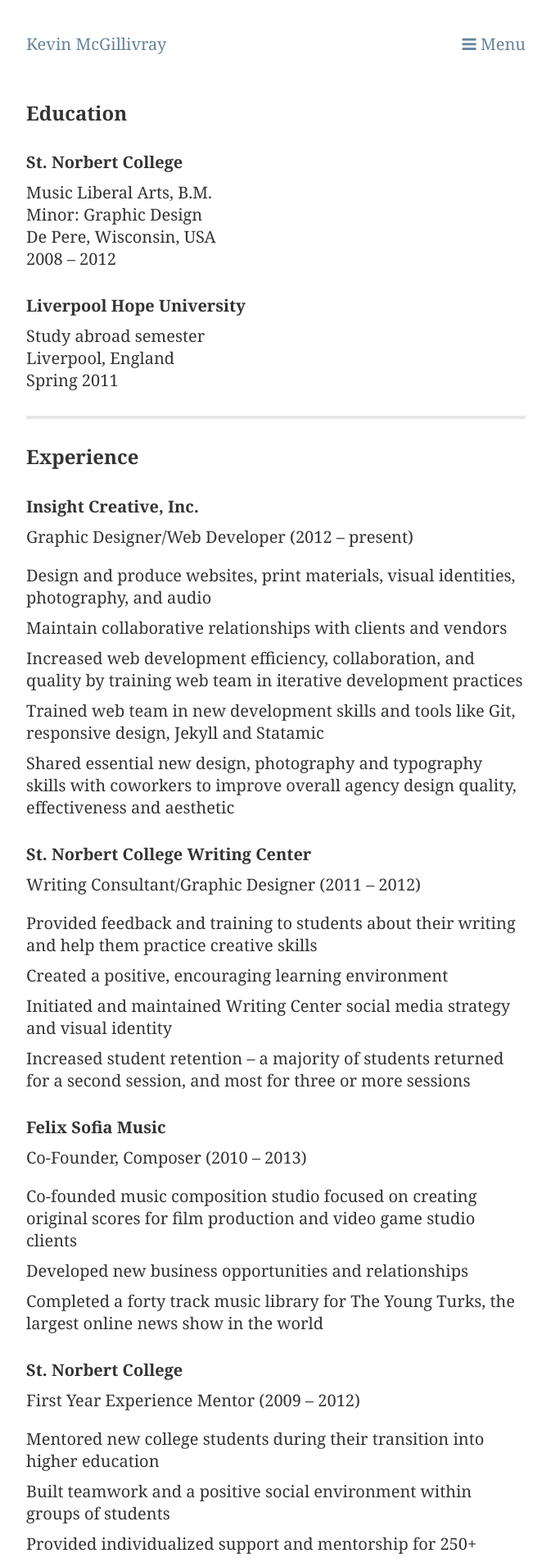
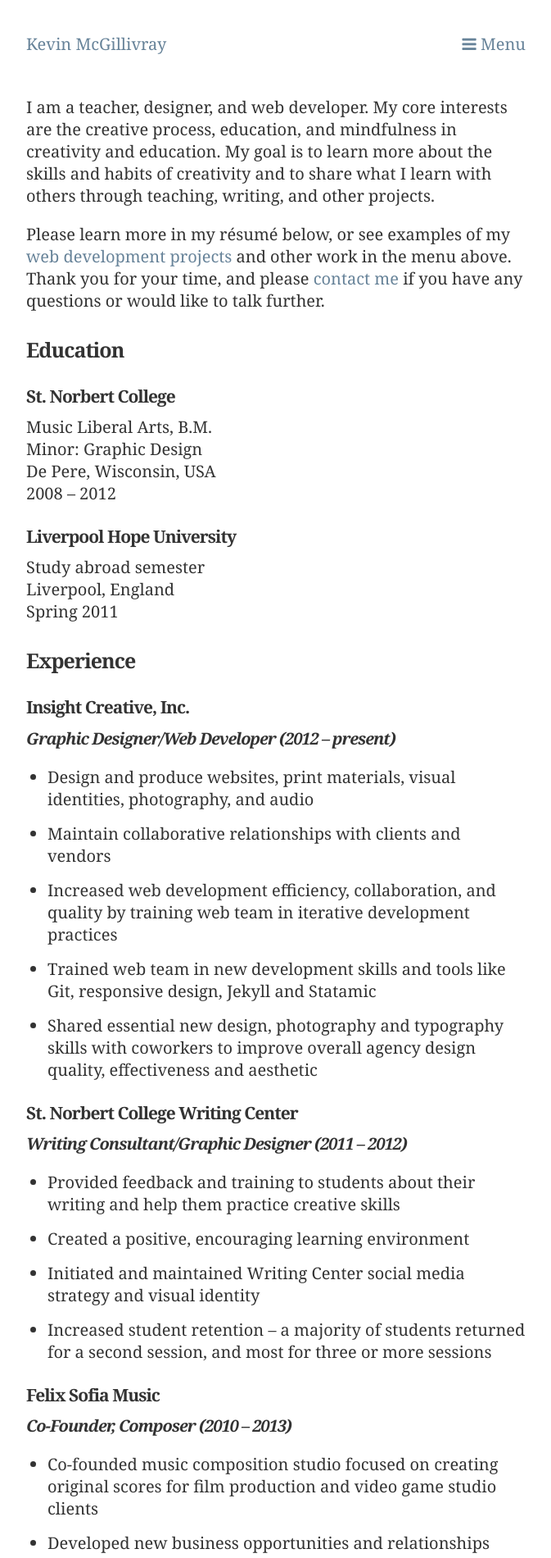
Before and after one commit to kmcgillivray/kmcgillivray.github.io, a Jekyll site: the page built from resume/index.md, in a window 1280 px wide. Shown: the top 1900 px of the page at 82% size, without its empty margins (303-976 px from the left). Built offline with Jekyll 4.4.1, drawn with Linux system fonts in a browser that asks for light colours; nearby versions of some CDN libraries; some of the changed text lies outside the part shown.

Commit message:
Update resume. Refine typography styles.

```diff
--- a/_includes/navigation.html
+++ b/_includes/navigation.html
@@ -1,14 +1,13 @@
-		<header>
+		<header class="nav">
 
-      <div class="nav nav-header">
+      <div class="nav-header">
         <a href="/">Kevin McGillivray</a>
         <div class="menu-toggle nav-right">
-          <i class="menu-button fa fa-bars"></i>
-          Menu
+          <i class="menu-button fa fa-bars"></i> Menu
         </div>
       </div>
 
-			<nav class="nav nav-menu">
+			<nav class="nav-menu">
 				<ul>
           <li>
             <a href="/">Home</a>
--- a/_layouts/default.html
+++ b/_layouts/default.html
@@ -1,4 +1,4 @@
-{% include header.html %}
+{% include head.html %}
 
 		<div class="container">
 
--- a/css/main.css
+++ b/css/main.css
@@ -59,13 +59,19 @@
   margin-top: 1.5rem;
   margin-bottom: .5rem;
   font-size: 1rem;
+  letter-spacing: -1px;
 }
 h1 {
-  margin-top: 0px;
-  font-size: 1.2rem;
+  font-size: 1.25rem;
 }
 h2 {
-  font-size: 1rem;
+  margin-top: 1.25rem;
+  font-size: 1.05rem;
+}
+h4 {
+  margin-top: 0;
+  margin-bottom: .5rem;
+  font-style: italic;
 }
 p {
 	margin-top: 0;
@@ -86,12 +92,11 @@
 	margin-bottom: 30px;
 }
 ul {
-  list-style-type: none;
-  padding-left: 0px;
+  padding-left: 26px;
 }
 ol li,
 ul li {
-	margin-bottom: 10px;
+	margin-bottom: .75rem;
 }
 blockquote {
   border-left: none;
@@ -120,19 +125,11 @@
  * Navigation
  */
 
+.nav {
+  margin-bottom: 50px;
+}
 .nav-header {
-  margin-bottom: 55px;
-	color: #678399;
-}
-.nav ul {
-	list-style: none;
-	padding-left: 0;
-  margin-bottom: 0px;
-  margin-top: 0px;
-}
-.nav ul li {
-  display: inline-block;
-  margin-right: 20px;
+  color: #678399;
 }
 .nav-right {
   float: right;
@@ -142,7 +139,18 @@
 }
 .nav-menu {
   display: none;
-  height: 75px;
+  margin-top: 30px;
+}
+.nav-menu ul {
+	list-style: none;
+	padding-left: 0;
+  margin-bottom: 0px;
+  margin-top: 0px;
+}
+.nav-menu ul li {
+  display: inline-block;
+  margin-right: 20px;
+  margin-bottom: 0px;
 }
 
 /*
--- a/js/scripts.js
+++ b/js/scripts.js
@@ -1,6 +1,6 @@
 var main = function() {
   $('.menu-toggle').click(function() {
-    $('.nav-menu').slideToggle();
+    $('.nav-menu').slideToggle(300);
     $('.menu-button').toggleClass('fa-bars').toggleClass('fa-times');
   });
 }
--- a/resume/index.md
+++ b/resume/index.md
@@ -1,7 +1,11 @@
 ---
 layout: default
-title: Resume
+title: Résumé
 ---
+
+I am a teacher, designer, and web developer. My core interests are the creative process, education, and mindfulness in creativity and education. My goal is to learn more about the skills and habits of creativity and to share what I learn with others through teaching, writing, and other projects.
+
+Please learn more in my résumé below, or see examples of my [web development projects](/projects) and other work in the menu above. Thank you for your time, and please [contact me](#contact) if you have any questions or would like to talk further.
 
 # Education
 
@@ -18,13 +22,11 @@
 Liverpool, England
 Spring 2011
 
----
-
 # Experience
 
 ## Insight Creative, Inc.
 
-Graphic Designer/Web Developer (2012 – present)
+#### Graphic Designer/Web Developer (2012 – present)
 
 * Design and produce websites, print materials, visual identities, photography, and audio
 * Maintain collaborative relationships with clients and vendors
@@ -34,7 +36,7 @@
 
 ## St. Norbert College Writing Center
 
-Writing Consultant/Graphic Designer (2011 – 2012)
+#### Writing Consultant/Graphic Designer (2011 – 2012)
 
 * Provided feedback and training to students about their writing and help them practice creative skills
 * Created a positive, encouraging learning environment
@@ -43,7 +45,7 @@
 
 ## Felix Sofia Music
 
-Co-Founder, Composer (2010 – 2013)
+#### Co-Founder, Composer (2010 – 2013)
 
 * Co-founded music composition studio focused on creating original scores for film production and video game studio clients
 * Developed new business opportunities and relationships
@@ -51,7 +53,7 @@
 
 ## St. Norbert College
 
-First Year Experience Mentor (2009 – 2012)
+#### First Year Experience Mentor (2009 – 2012)
 
 * Mentored new college students during their transition into higher education
 * Built teamwork and a positive social environment within groups of students
@@ -59,11 +61,11 @@
 
 ## Piano Teacher
 
-Self-employed (2007 - present)
+#### Self-employed (2007 - present)
 
 * Introduced students to piano performance, music composition, music theory, and music history
-
----
+* Developed original exercises and curriculum highlighting specific skills and creative habits
+* Transitioned students from beginner to intermediate to advanced abilities
 
 # Software Skills
 
@@ -72,8 +74,8 @@
 * HTML/CSS
 * JavaScript
 * Git
+* Bootstrap
 * Content management systems (Wordpress, Jekyll, Statamic, Kirby)
-* Bootstrap
 
 ## Graphic Design
 
@@ -86,10 +88,12 @@
 
 * Logic Pro
 
----
-
 # Contact
 
-* [<i class="fa fa-envelope"></i> E-mail](mailto:kevin.mcgillivray@me.com)
-* [<i class="fa fa-twitter"></i> Twitter](http://twitter.com/kev_mcg)
-* [<i class="fa fa-github-alt"></i> GitHub](http://github.com/kmcgillivray)
+Thank you for stopping by to take a look at my résumé. Please contact me if you have any questions or would like to talk further.
+
+[<i class="fa fa-envelope"></i> E-mail](mailto:kevin.mcgillivray@me.com)
+
+[<i class="fa fa-twitter"></i> Twitter](http://twitter.com/kev_mcg)
+
+[<i class="fa fa-github-alt"></i> GitHub](http://github.com/kmcgillivray)
```
Also changed, not shown: about/index.md (+1 -1 lines), projects/index.md (+2 -4 lines), _includes/head.html (renamed from _includes/header.html).
